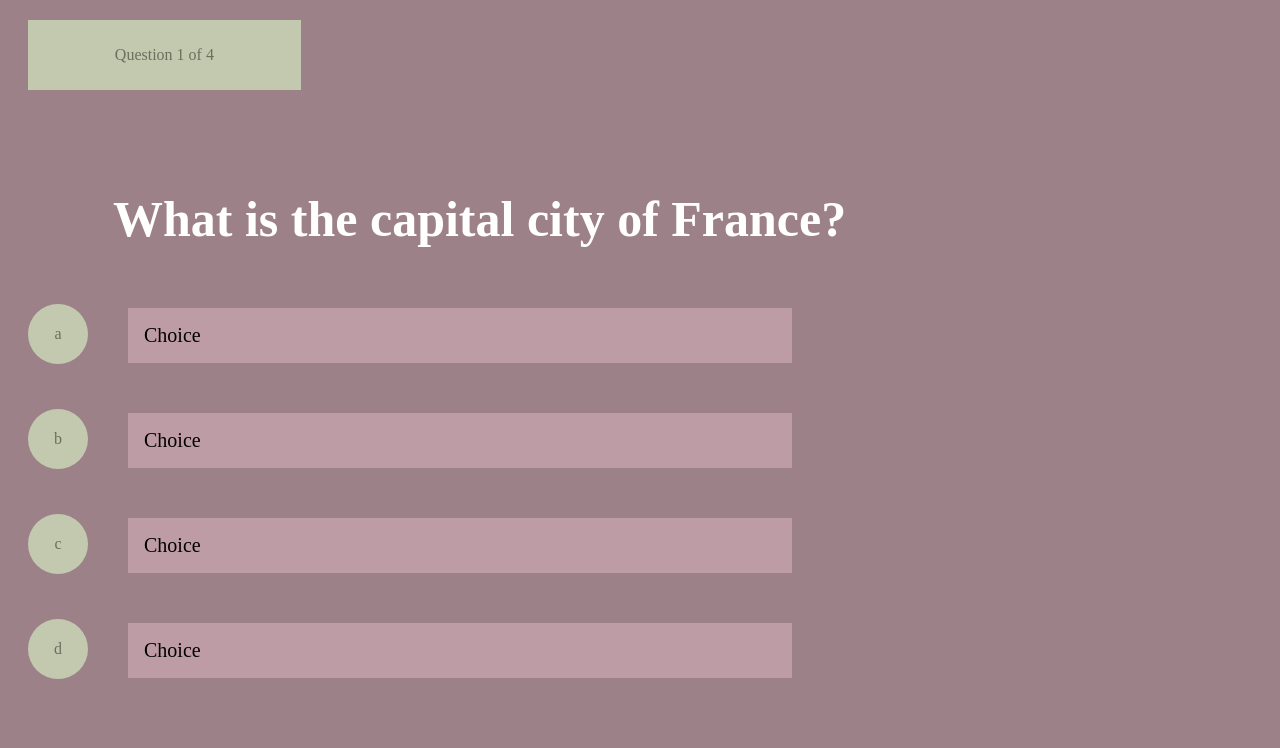
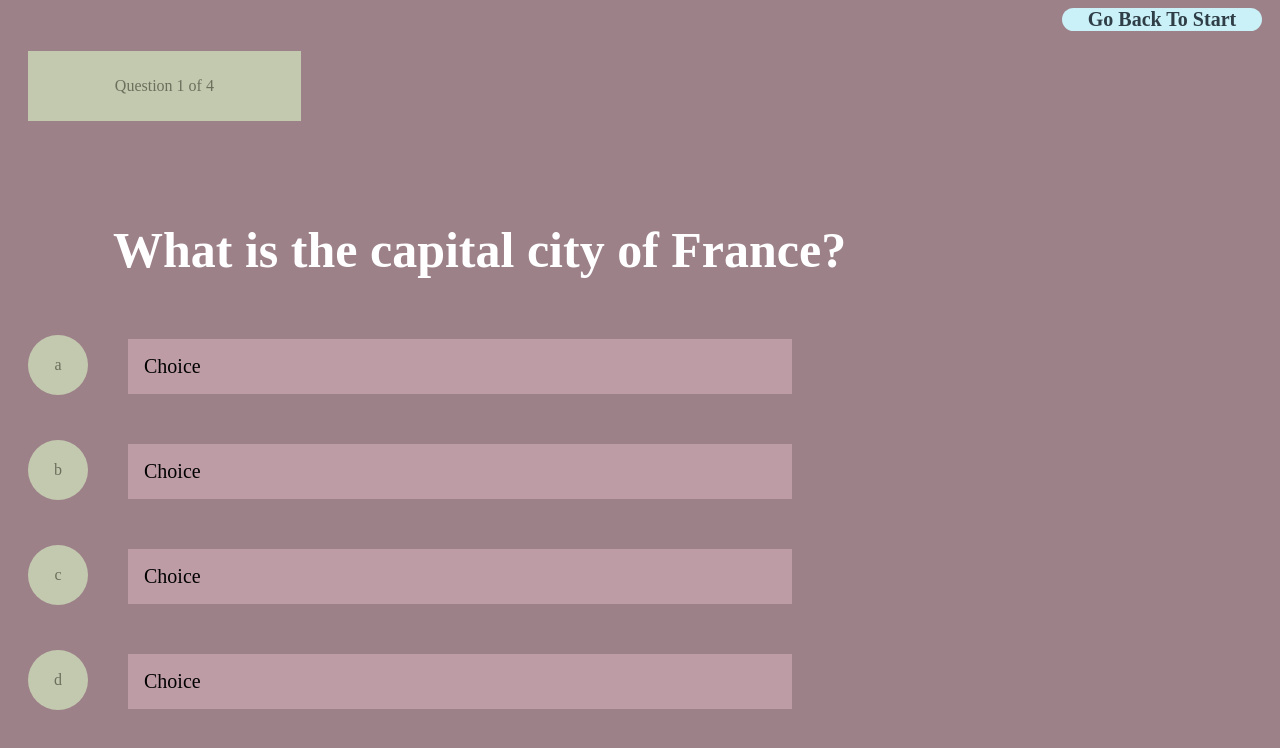
Before and after one commit to annoinspace/EPICODE-W3-SOLO-PROJECT, a plain HTML site: page quiz-page.html in a window 1280 px wide. Drawn offline with Linux system fonts and the light colour scheme.

Commit message:
home button

```diff
--- a/app.js
+++ b/app.js
@@ -1,6 +1,8 @@
 const question = document.querySelector("#question")
-const choices = Array.from(document.querySelectorAll(".choice-text"))
-const scoretext = document.querySelector("#progress")
+const choices = document.querySelectorAll(".choice-text")
+let choicesArr = Array.from(choices)
+console.log(choicesArr)
+const questionNumber = document.querySelector("#progress")
 
 let currentQuestion = {}
 let acceptingAnswers = true
@@ -42,7 +44,7 @@ let questions = [
     answer: 4
   }
 ]
-const scorePoints = 100
+
 const maxQuestions = 4
 
 startGame = () => {
@@ -53,21 +55,16 @@ startGame = () => {
 }
 
 getNewQuestion = () => {
-  if (availableQuestions.length === 0 || questionCounter > maxQuestions) {
-    localStorage.setItem("mostRecentScore", score)
-
-    return wondow.location.assign("/end.html")
-  }
   questionCounter++
-  scoretext.innerText = `Question ${questionCounter} of ${maxQuestions}`
+  questionNumber.innerText = `Question ${questionCounter} of ${maxQuestions}`
 
   const questionsIndex = Math.floor(Math.random() * availableQuestions.length)
   currentQuestion = availableQuestions[questionsIndex]
   question.innerText = currentQuestion.question
 
-  choices.forEach((choice) => {
-    const number = choices.dataset["number"]
-    choice.innerText = currentQuestion["choice + number"]
+  choices.forEach(() => {
+    const number = choices[i]
+    choices.innerHTML = currentQuestion["choices + number"]
   })
   availableQuestions.splice(questionsIndex, 1)
 
@@ -83,7 +80,7 @@ choices.forEach((choice) => {
     const selectedAnswer = selectedChoice.dataset["number"]
 
     let classToApply =
-      selectedAnswer == currentQuestion.answer ? "correct" : "incorrect"
+      selectedAnswer === currentQuestion.answer ? "correct" : "incorrect"
 
     selectedChoice.parentElement.classList.add(classToApply)
   })
--- a/quiz-page.html
+++ b/quiz-page.html
@@ -4,11 +4,14 @@
     <meta charset="UTF-8" />
     <meta http-equiv="X-UA-Compatible" content="IE=edge" />
     <meta name="viewport" content="width=device-width, initial-scale=1.0" />
-    <link rel="stylesheet" href="./game.css" />
+    <link rel="stylesheet" href="./quiz.css" />
     <title>Quiz Game Page</title>
   </head>
   <body>
     <div class="mainContainer">
+      <div id="homeBtnContainer">
+        <a href="./index.html" class="homebtn">Go Back To Start</a>
+      </div>
       <div id="game" class="justify-center flex-column">
         <div id="scoreDisplay">
           <p id="progress">your score</p>
@@ -17,21 +20,22 @@
       <h1 id="question">what is the answer?</h1>
       <div class="choice-container">
         <p class="choice-prefix">a</p>
-        <p class="choice-text" data-number="1">Choice</p>
+        <p class="choice-text" id="choice1">Choice</p>
       </div>
       <div class="choice-container">
         <p class="choice-prefix">b</p>
-        <p class="choice-text" data-number="2">Choice</p>
+        <p class="choice-text" id="choice2">Choice</p>
       </div>
       <div class="choice-container">
         <p class="choice-prefix">c</p>
-        <p class="choice-text" data-number="3">Choice</p>
+        <p class="choice-text" id="choice3">Choice</p>
       </div>
       <div class="choice-container">
         <p class="choice-prefix">d</p>
-        <p class="choice-text" data-number="4">Choice</p>
+        <p class="choice-text" id="choice4">Choice</p>
       </div>
     </div>
+
     <script src="./app.js"></script>
   </body>
 </html>
--- a/game.css
+++ b/quiz.css
@@ -19,6 +19,10 @@ h1 {
   justify-content: center;
   text-align: center;
   display: flex;
+}
+
+#question {
+  max-width: 80%;
 }
 
 #progress {
@@ -77,3 +81,25 @@ h1 {
   align-items: center;
   justify-content: center;
 }
+
+.homeBtnContainer {
+  display: flex;
+  align-items: center;
+  justify-content: center;
+}
+
+.homebtn {
+  width: 200px;
+  display: flex;
+  font-size: 20px;
+  text-align: center;
+  justify-content: center;
+  margin-left: auto;
+  margin-right: 10px;
+  text-decoration: none;
+  color: #2f3e46;
+  background-color: #caf0f8;
+  border-radius: 40px;
+  font-weight: bold;
+  transform: translateY(300);
+}
```
